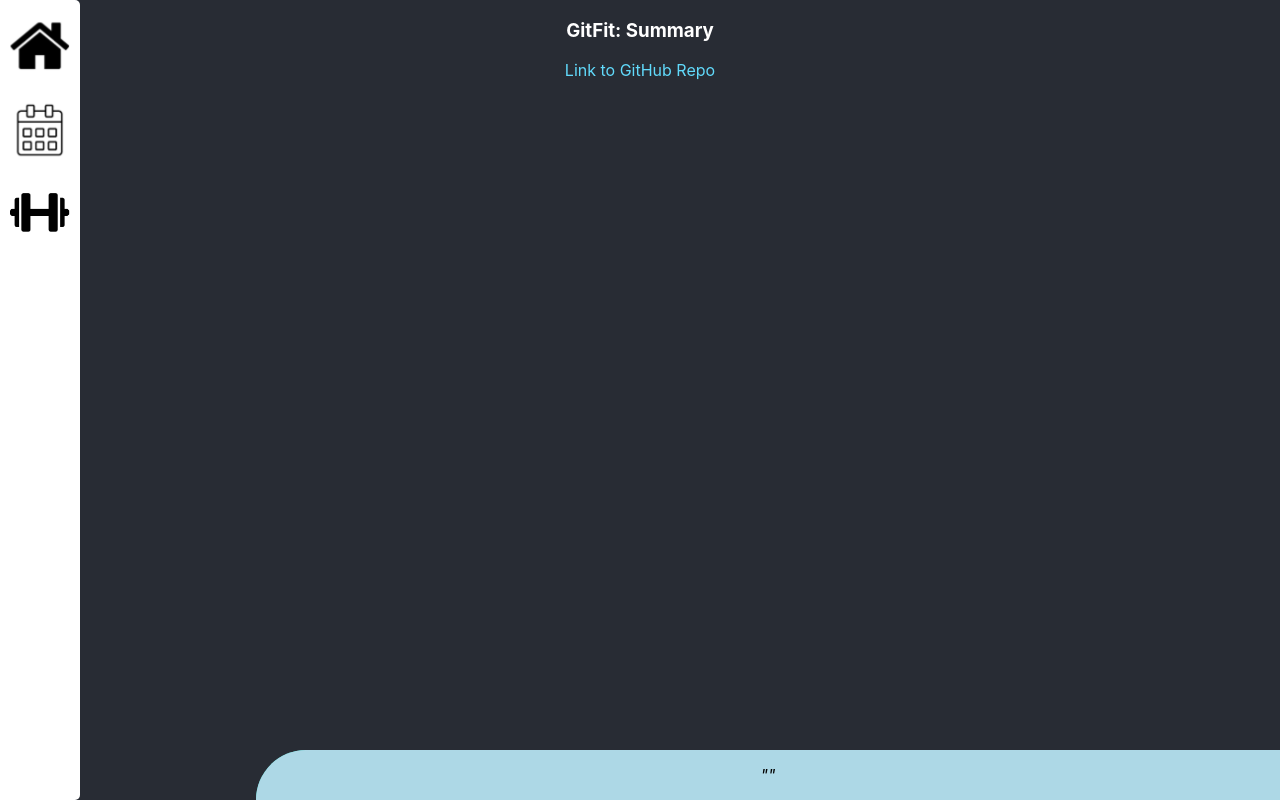
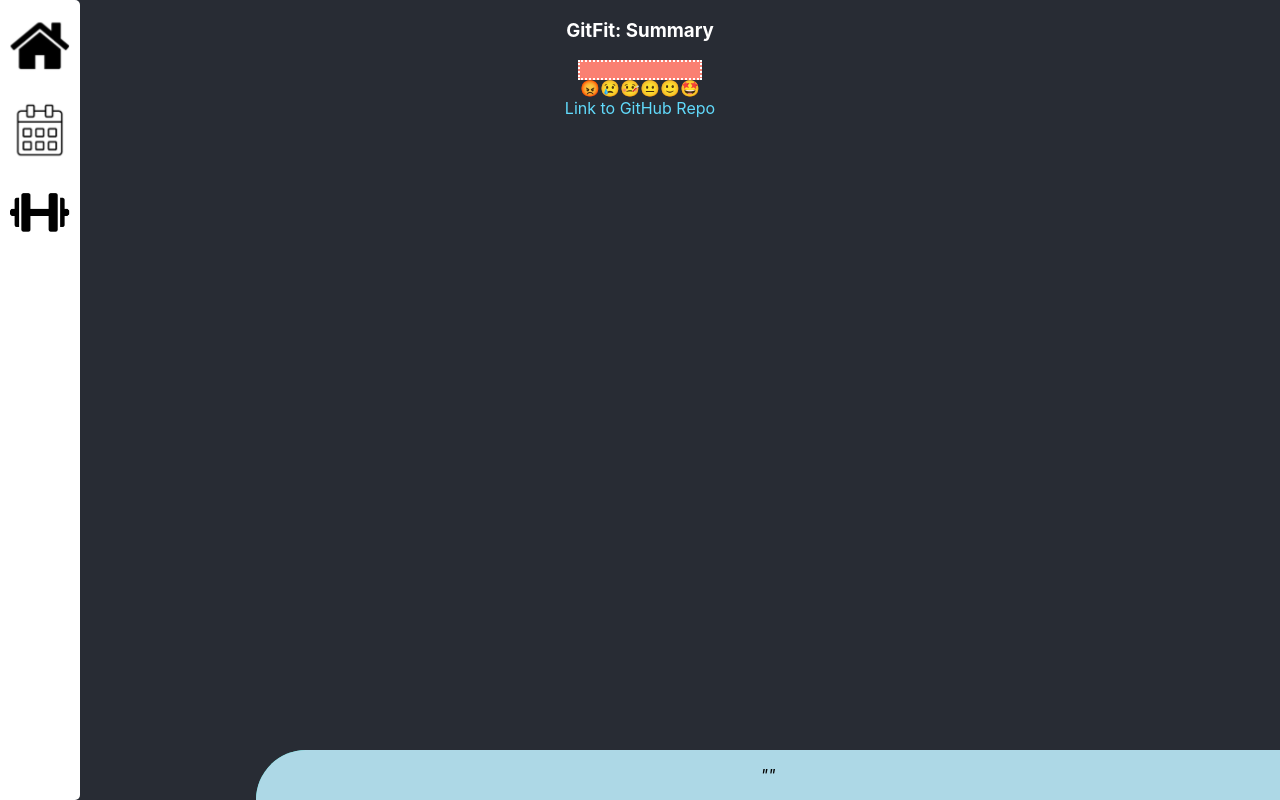
Before and after one commit to LukeSandsor/GitFit-App, a React (Create React App) app in the folder frontend/: page /#/summary in a window 1280 px wide. Built offline with nearby package versions, Linux system fonts and the light colour scheme; no server answers.

Commit message:
set up initial structure to pick mood

```diff
--- a/frontend/src/Pages/SummaryPage.css
+++ b/frontend/src/Pages/SummaryPage.css
@@ -1,3 +1,23 @@
+#mood-picker
+{
+  background-color: salmon;
+  width: fit-content;
+  border: 2px dotted white;
+  margin-left: auto;
+  margin-right: auto;
+}
+
+#mood-picker > ul
+{
+  padding: 0;
+}
+
+#mood-picker > ul > li
+{
+  list-style-type: none;
+  float: left;
+}
+
 #adviceDisplay
 {
   border-radius: 50px 0 0 0;
--- a/frontend/src/Pages/SummaryPage.js
+++ b/frontend/src/Pages/SummaryPage.js
@@ -31,6 +31,16 @@
     <div class="user-page">
       <NavBar/>
       <h3>GitFit: Summary</h3>
+      <div id="mood-picker">
+        <ul>
+          <li><span role="img" aria-label="Angry">😡</span></li>
+          <li><span role="img" aria-label="Cry">😢</span></li>
+          <li><span role="img" aria-label="Sick">🤒</span></li>
+          <li><span role="img" aria-label="Neutral">😐</span></li>
+          <li><span role="img" aria-label="Happy">🙂</span></li>
+          <li><span role="img" aria-label="Ecstatic">🤩</span></li>
+        </ul>
+      </div>
       <div id="adviceDisplay">
             <a href={adviceObject.source}>{adviceObject.source}</a>
             <div id="advice-text-block">
```
